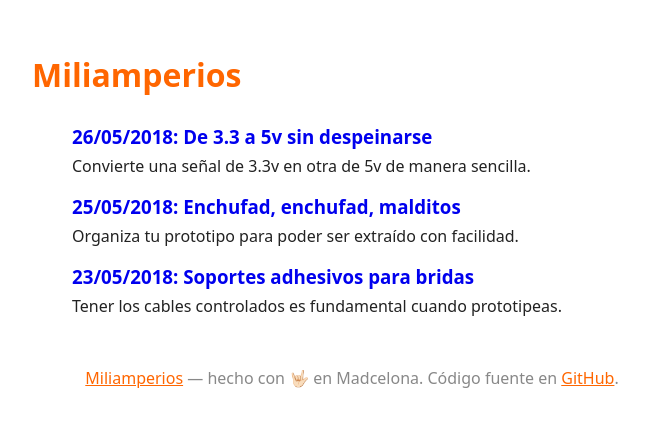
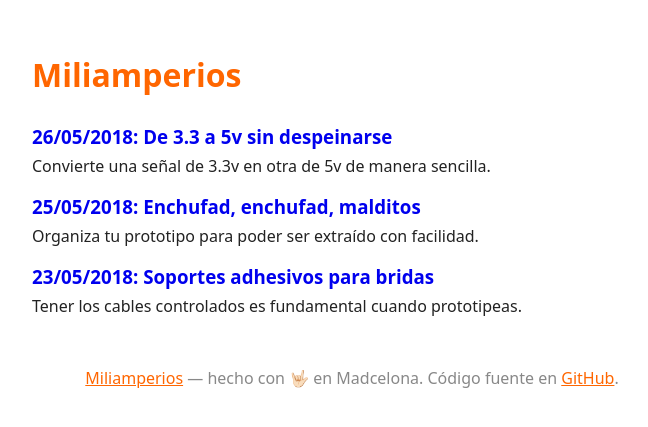
Before and after one commit to miliamperios/miliamperios.github.io, a Jekyll site: the page built from index.html, in a window 1280 px wide. Shown: the top 427 px of the page, without its empty margins (288-936 px from the left). Built offline with Jekyll 4.4.1, drawn with Linux system fonts in a browser that asks for light colours.

Commit message:
index ul li

```diff
--- a/css/base.scss
+++ b/css/base.scss
@@ -19,7 +19,7 @@
   padding: 1em;
 }
 
-.unstyled ul, .unstyled li {
+ul.unstyled , ul.unstyled li {
   margin: 0;
   padding: 0;
   list-style: none;
```
